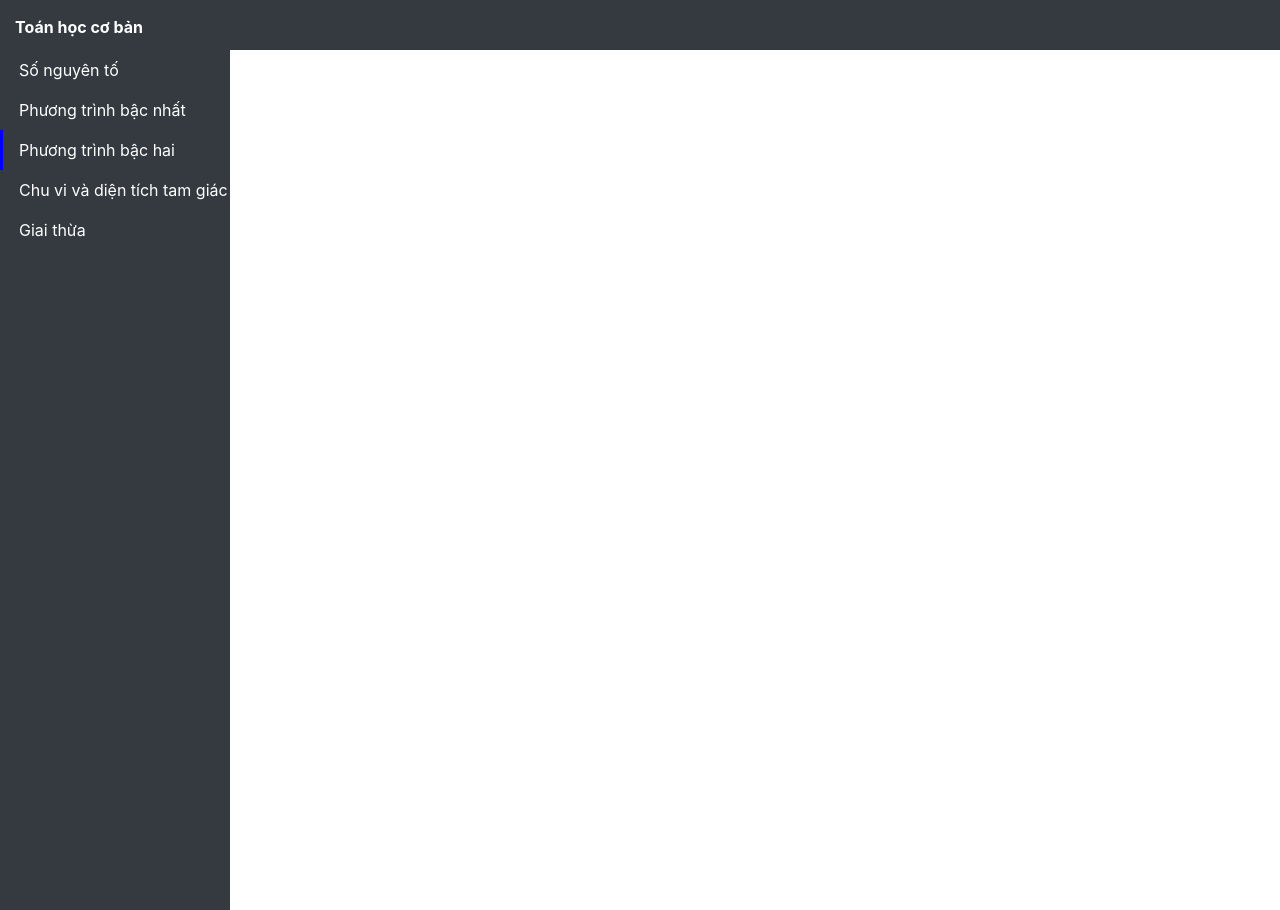
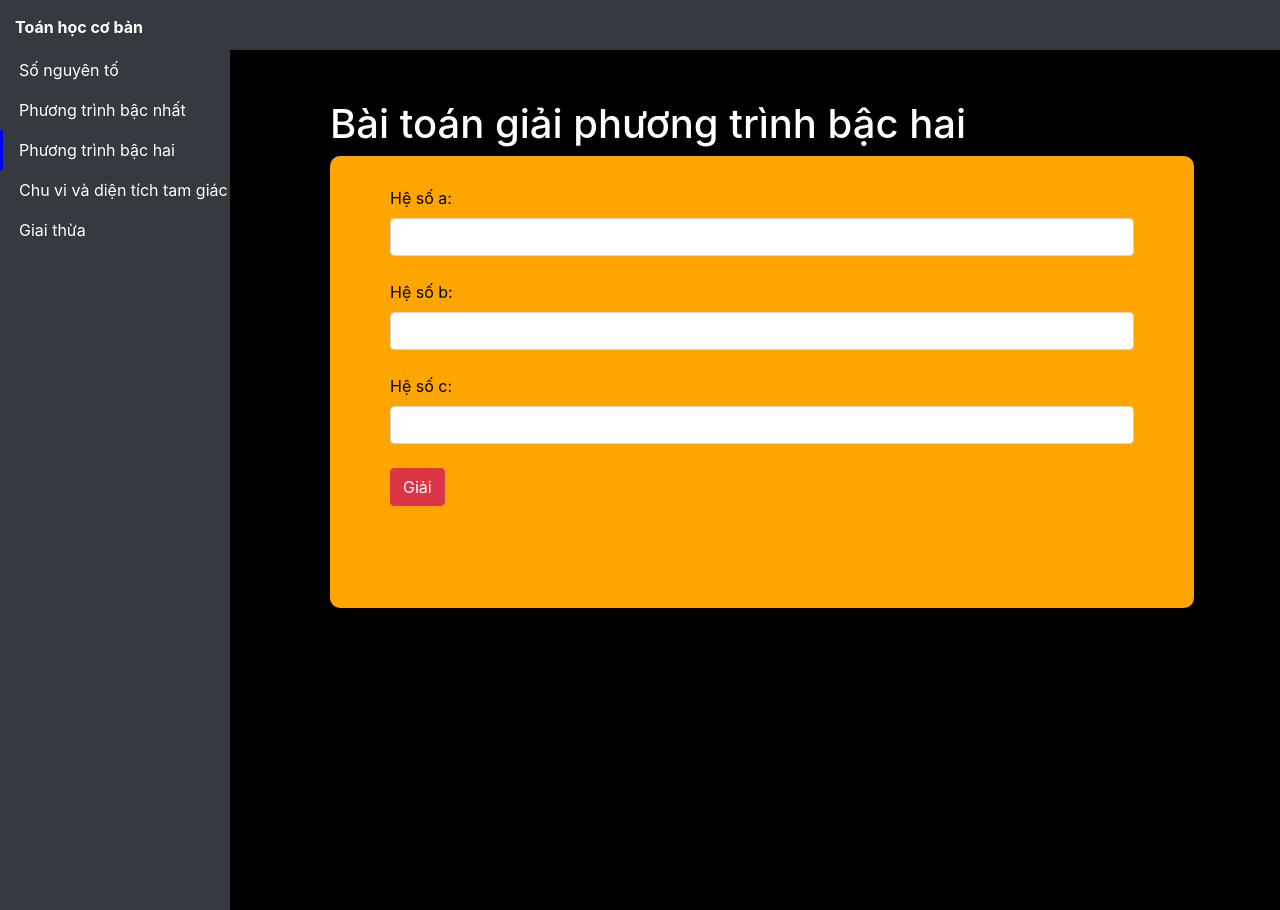
Before and after one commit to phuctrandai/Practice, a PHP site: page /phuongTrinhBacHai.php in a window 1280 px wide. Run offline with PHP 8.4, Linux system fonts and the light colour scheme.

Commit message:
Phuong trinh bac nhat Phương trình bậc hai

```diff
--- a/GiaiToanCoBan/CSS/style.css
+++ b/GiaiToanCoBan/CSS/style.css
@@ -26,3 +26,21 @@
 .activeLink {
     border-color: blue !important;
 }
+
+#content {
+    background-color: #000;
+    color: #fff;
+    height: 100%;
+    margin-left: 230px;
+    padding: 50px 100px;
+    position: fixed;
+    width: 100%;
+}
+#main {
+    background-color: orange;
+    border-radius: 10px;
+    color: #000;
+    height: auto;
+    padding: 30px 60px;
+    width: 80%;
+}
--- a/GiaiToanCoBan/phuongTrinhBacHai.php
+++ b/GiaiToanCoBan/phuongTrinhBacHai.php
@@ -16,6 +16,59 @@
         <?php
             $_SESSION['page'] = 3;
             include_once './index.php';
+
+            $valueA = $valueB = $valueC = $pt = $result = "";
+            if($_SERVER['REQUEST_METHOD'] == 'POST') {
+                $valueA = (int)$_POST['valueA'];
+                $valueB = (int)$_POST['valueB'];
+                $valueC = (int)$_POST['valueC'];
+
+                $pt = "Phương trình:   ".$valueA."x<sup>2</sup> + (".$valueB.")x + (".$valueC.") = 0";
+
+                if($valueA == 0 && $valueB == 0 && $valueC == 0) {
+                    $result = "Có vô số nghiệm !";
+                }
+                else if($valueA == 0 && $valueB == 0) {
+                    $result = "Vô nghiệm !";
+                }
+                else if($valueA == 0) {
+                    $result = "Có nghiệm: x = ".(-$valueC / $valueB);
+                }
+                else {
+                    $delta = $valueB * $valueB - 4 * $valueA * $valueC;
+
+                    if($delta < 0) {
+                        $result = "Vô nghiệm !";
+                    }
+                    else if($delta == 0) {
+                        $result = "Có nghiệm: x = ".(-$valueB / (2*$valueA));
+                    }
+                    else {
+                        $result = " Có nghiệm: x<sub>1</sub> = ".(-$valueB - sqrt($delta))/($valueA * 2)." và x<sub>2</sub> = ".(-$valueB + sqrt($delta))/($valueA * 2);
+                    }
+                }
+            }
         ?>
+
+        <div id="content">
+            <h1>Bài toán giải phương trình bậc hai</h1>
+            <div id="main">
+                <form method="POST" action="phuongTrinhBacHai.php">
+                    <label for="valueA">Hệ số a:</label>
+                    <input type="text" name="valueA" value="<?php echo $valueA; ?>" class="form-control"/><br/>
+
+                    <label for="valueB">Hệ số b:</label>
+                    <input type="text" name="valueB" value="<?php echo $valueB; ?>" class="form-control"/><br/>
+
+                    <label for="valueC">Hệ số c:</label>
+                    <input type="text" name="valueC" value="<?php echo $valueC; ?>" class="form-control"/><br/>
+
+                    <input type="submit" name="checkButton" value="Giải" class="btn btn-danger">
+                </form>
+                <br>
+                <label id="pt"><?php echo $pt; ?></label><br/>
+                <label id="result"><?php echo $result; ?></label>
+            </div>
+        </div>
     </body>
 </html>
```
Also changed, not shown: GiaiToanCoBan/phuongTrinhBacNhat.php (+41 -0 lines), GiaiToanCoBan/soNguyenTo.php (+4 -4 lines).
